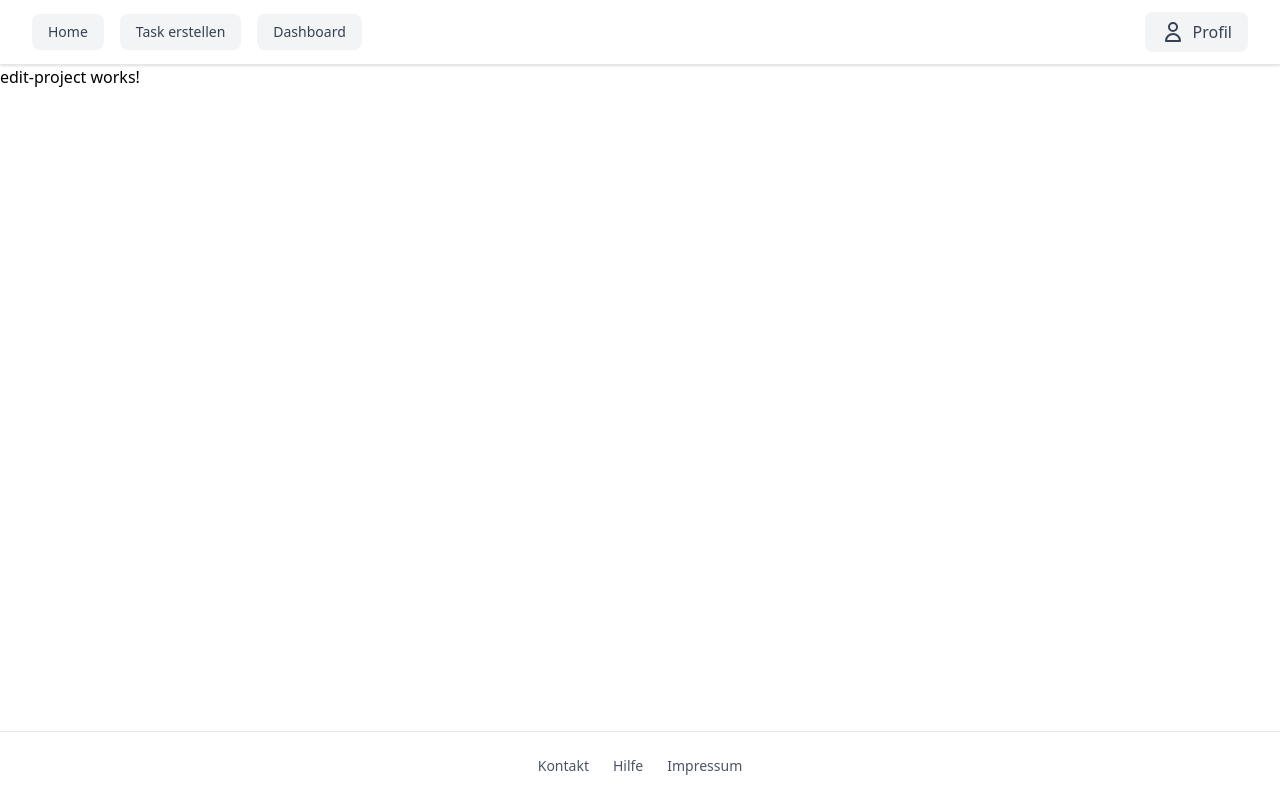
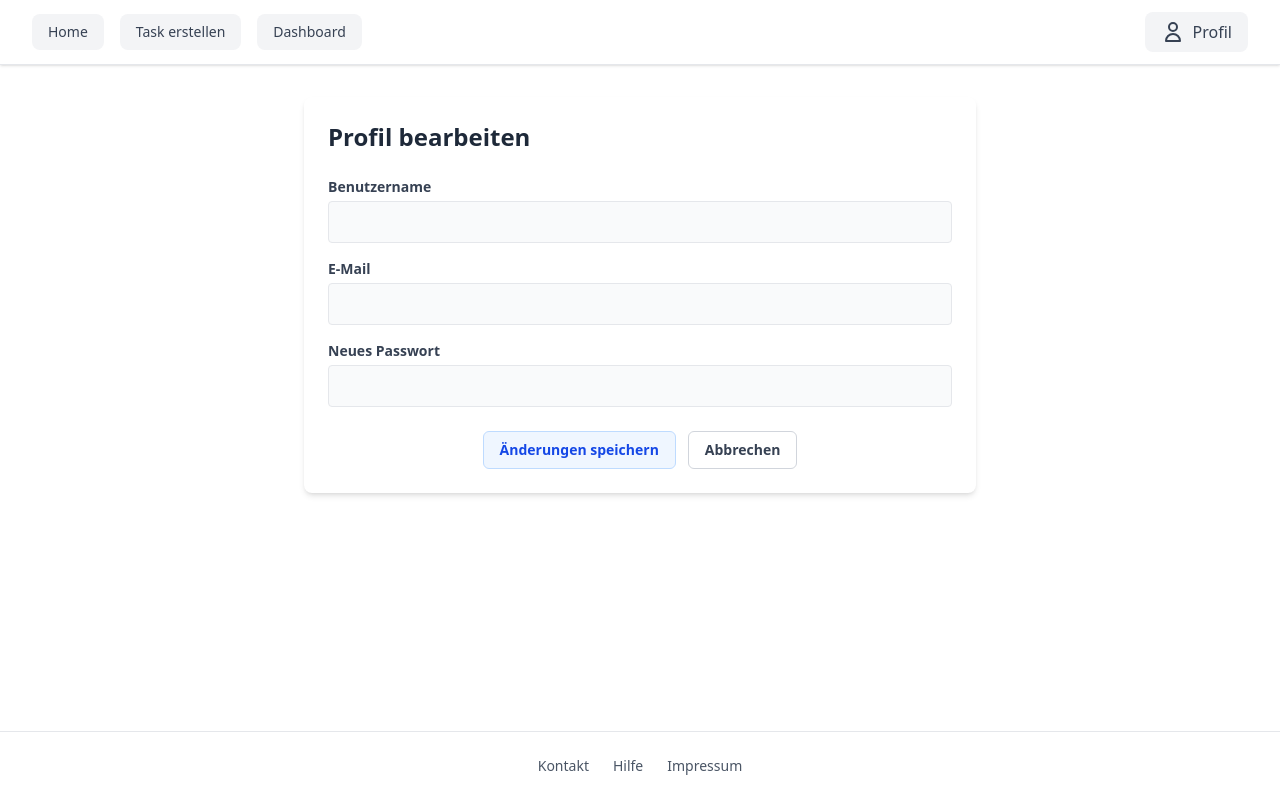
Before and after one commit to ChristianW12/verteilte-systeme-programm, an Angular app in the folder frontend/frontend-app/: page /profile/edit in a window 1280 px wide. Built offline with nearby package versions, Linux system fonts and the light colour scheme; no server answers; sample sign-in values are in the browser's storage.

Commit message:
add edit profile functionality with form and routing

```diff
--- a/frontend/frontend-app/src/app/app.routes.ts
+++ b/frontend/frontend-app/src/app/app.routes.ts
@@ -10,6 +10,7 @@ import { Signup } from './pages/signup/signup';
 import { Project } from './pages/project/project';
 import { CreateProject } from './pages/create-project/create-project';
 import { EditProject } from './pages/edit-project/edit-project';
+import { EditProfile } from './pages/edit-profile/edit-profile';
 
 export const routes: Routes = [
   { path: '', component: Home },
@@ -22,6 +23,6 @@ export const routes: Routes = [
   {path: 'project/create', component: CreateProject, canActivate: [authGuard]},
   {path: 'project/edit', component: EditProject, canActivate: [authGuard]},
   { path: 'profile', component: Profile, canActivate: [authGuard] },
-  {path: 'profile/edit', component: EditProject, canActivate: [authGuard]},
+  {path: 'profile/edit', component: EditProfile, canActivate: [authGuard]},
   { path: '**', component: Home },
 ];
--- a/frontend/frontend-app/src/app/pages/edit-profile/edit-profile.html
+++ b/frontend/frontend-app/src/app/pages/edit-profile/edit-profile.html
@@ -1 +1,67 @@
-<p>edit-profile works!</p>
+<div class="flex justify-center pt-8 p-4">
+  <div class="w-full max-w-2xl">
+    <div class="bg-white shadow-md rounded-lg p-6">
+      <h2 class="text-2xl font-bold mb-6 text-gray-800">Profil bearbeiten</h2>
+
+      <form class="space-y-4">
+        <div>
+          <label for="username" class="block text-sm font-bold text-gray-700 mb-1">
+            Benutzername
+          </label>
+          <input
+            id="username"
+            name="username"
+            type="text"
+            [ngModel]="username()"
+            (ngModelChange)="username.set($event)"
+            class="w-full text-gray-900 bg-gray-50 px-3 py-2 rounded border border-gray-200 outline-none transition focus:border-blue-500 focus:ring-2 focus:ring-blue-200"
+          />
+        </div>
+
+        <div>
+          <label for="email" class="block text-sm font-bold text-gray-700 mb-1">
+            E-Mail
+          </label>
+          <input
+            id="email"
+            name="email"
+            type="email"
+            [ngModel]="email()"
+            (ngModelChange)="email.set($event)"
+            class="w-full text-gray-900 bg-gray-50 px-3 py-2 rounded border border-gray-200 outline-none transition focus:border-blue-500 focus:ring-2 focus:ring-blue-200"
+          />
+        </div>
+
+        <div>
+          <label for="password" class="block text-sm font-bold text-gray-700 mb-1">
+            Neues Passwort
+          </label>
+          <input
+            id="password"
+            name="password"
+            type="password"
+            [ngModel]="neuesPassword()"
+            (ngModelChange)="neuesPassword.set($event)"
+            class="w-full text-gray-900 bg-gray-50 px-3 py-2 rounded border border-gray-200 outline-none transition focus:border-blue-500 focus:ring-2 focus:ring-blue-200"
+          />
+        </div>
+
+        <div class="pt-2 flex flex-wrap justify-center gap-3">
+          <button
+            type="submit"
+            class="rounded-md border border-blue-200 bg-blue-50 px-4 py-2 text-sm font-semibold text-blue-700 hover:bg-blue-100"
+          >
+            Änderungen speichern
+          </button>
+
+          <button
+            type="button"
+            class="rounded-md border border-gray-300 bg-white px-4 py-2 text-sm font-semibold text-gray-700 hover:bg-gray-100"
+          >
+            Abbrechen
+          </button>
+        </div>
+      </form>
+    </div>
+  </div>
+</div>
--- a/frontend/frontend-app/src/app/pages/edit-profile/edit-profile.ts
+++ b/frontend/frontend-app/src/app/pages/edit-profile/edit-profile.ts
@@ -1,9 +1,50 @@
-import { Component } from '@angular/core';
+import { Component, OnInit, signal, inject } from '@angular/core';
+import { FormsModule } from '@angular/forms';
+import { HttpClient } from '@angular/common/http';
+import { Router } from '@angular/router';
 
 @Component({
   selector: 'app-edit-profile',
-  imports: [],
+  imports: [FormsModule],
   templateUrl: './edit-profile.html',
   styleUrl: './edit-profile.css',
 })
-export class EditProfile {}
+export class EditProfile implements OnInit {
+
+  private http = inject(HttpClient);
+  private router = inject(Router);
+
+  username = signal('');
+  email = signal('');
+  neuesPassword = signal('');
+  aktuellesPassword = signal('');
+
+  private userId = signal(localStorage.getItem('userId') || '');
+
+  ngOnInit() {
+
+    if (!this.userId()) {
+      alert('Benutzer nicht gefunden. Bitte erneut anmelden.');
+      setTimeout(() => {
+        this.router.navigate(['/login']);
+      }, 1000);
+      return;
+    }
+
+    this.http.post('http://localhost:3000/api/auth/profile', { userId: this.userId() })
+      .subscribe({
+        next: (response: any) => {
+          this.username.set(response.user.username);
+          this.email.set(response.user.email);
+          this.aktuellesPassword.set(response.user.password);
+        },
+        error: (err) => {
+          console.error('Fehler beim Laden des Profils:', err);
+          alert('Fehler beim Laden des Profils. Bitte erneut versuchen.');
+        }
+      })
+
+
+  }
+
+}
--- a/frontend/frontend-app/src/app/pages/profile/profile.html
+++ b/frontend/frontend-app/src/app/pages/profile/profile.html
@@ -30,6 +30,7 @@
       <button
         type="button"
         class="rounded-md border border-slate-300 bg-slate-50 px-4 py-2 text-sm font-semibold text-slate-700 hover:bg-slate-100"
+        [routerLink]="['/profile/edit']"
       >
         Profil bearbeiten
       </button>
--- a/frontend/frontend-app/src/app/pages/profile/profile.ts
+++ b/frontend/frontend-app/src/app/pages/profile/profile.ts
@@ -1,7 +1,7 @@
 import { DatePipe } from '@angular/common';
 import { HttpClient } from '@angular/common/http';
 import { Component, inject , signal} from '@angular/core';
-import { Router } from '@angular/router';
+import { Router, RouterLink } from '@angular/router';
 
 type ProfileResponse = {
   user: {
@@ -9,12 +9,13 @@ type ProfileResponse = {
     username: string;
     email: string;
     createdAt: string;
+    password: string;
   };
 };
 
 @Component({
   selector: 'app-profile',
-  imports: [DatePipe],
+  imports: [DatePipe, RouterLink],
   templateUrl: './profile.html',
   styleUrl: './profile.css',
 })
```
Also changed, not shown: 1 other file (tests, documents, lock files or other folders).
